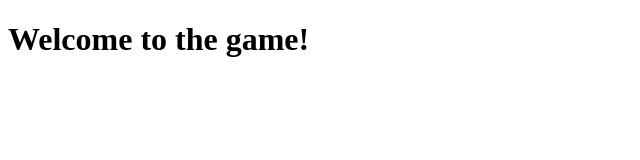
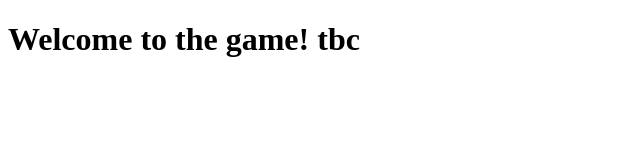
Before and after one commit to NateThurmond/theGame, a plain HTML site: page index.html in a window 1280 px wide. Shown: the full height of the page, 0-640 px from the left. Drawn offline with Linux system fonts and the light colour scheme.

Commit message:
minor update again

```diff
--- a/index.html
+++ b/index.html
@@ -4,7 +4,7 @@
     <link rel="icon" type="image/png" href="images/favicon.png">
 </head>
 <body>
-    <h1>Welcome to the game!</h1>
+    <h1>Welcome to the game! tbc</h1>
     <script>
         $(document).ready(function() {
             alert('Welcome to the game');
```
